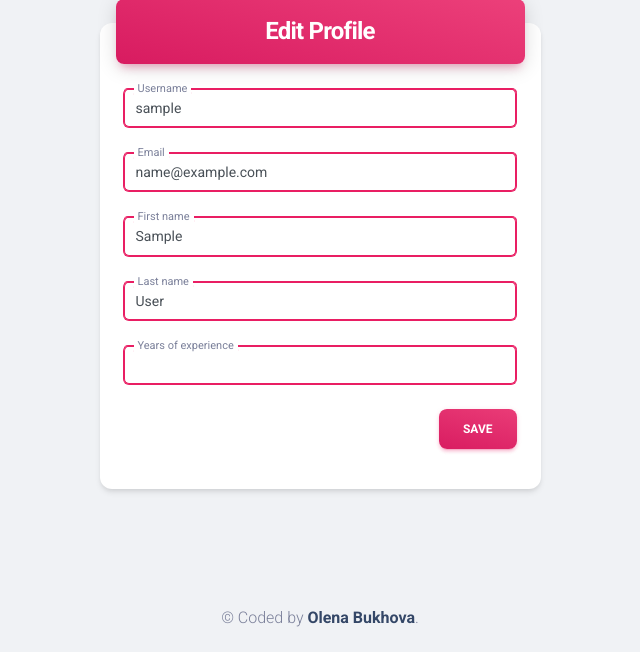
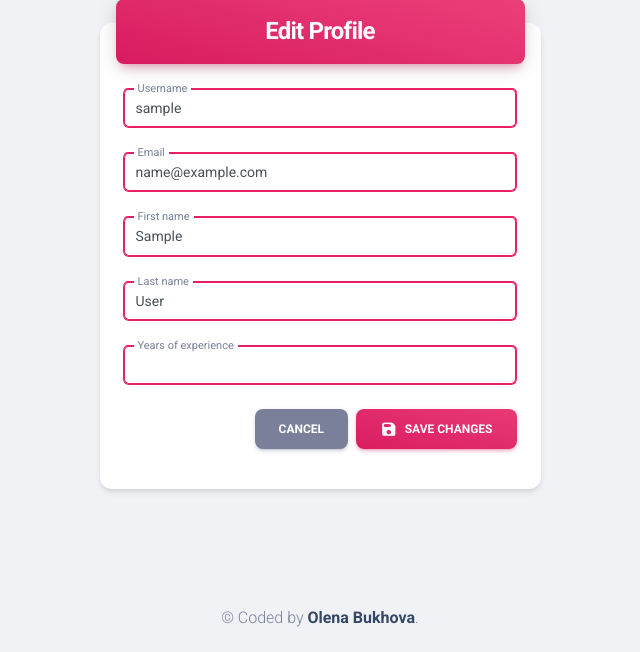
Before and after one commit to buhova/publication-tracking-system, a Django app: page /accounts/update/ in a window 1280 px wide. Shown: the part 137-789 px from the top of the page, without its empty margins (320-960 px from the left). Run offline with Django 5.2, Linux system fonts and the light colour scheme; the visitor is signed in with stand-in values (Sample User, id 1); some libraries are stand-ins or nearby versions.

Commit message:
feat(redactor): add Cancel button to update_profile.html

```diff
--- a/templates/accounts/update_profile.html
+++ b/templates/accounts/update_profile.html
@@ -30,8 +30,13 @@
                 </div>
               {% endfor %}
 
-              <div class="text-end">
-                <button type="submit" class="btn bg-gradient-primary">Save</button>
+              <div class="d-flex justify-content-end mt-4 gap-2">
+                <a href="{{ user.get_absolute_url }}" class="btn btn-secondary">
+                  Cancel
+                </a>
+                <button type="submit" class="btn bg-gradient-primary">
+                  <i class="material-icons align-middle me-1">save</i> Save Changes
+                </button>
               </div>
             </form>
 
```
